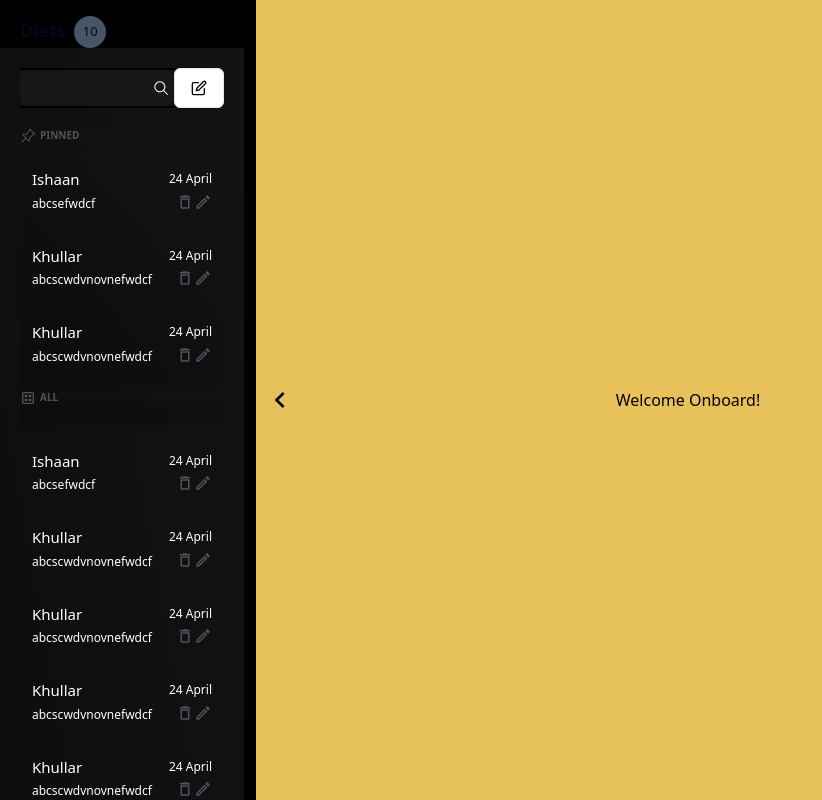
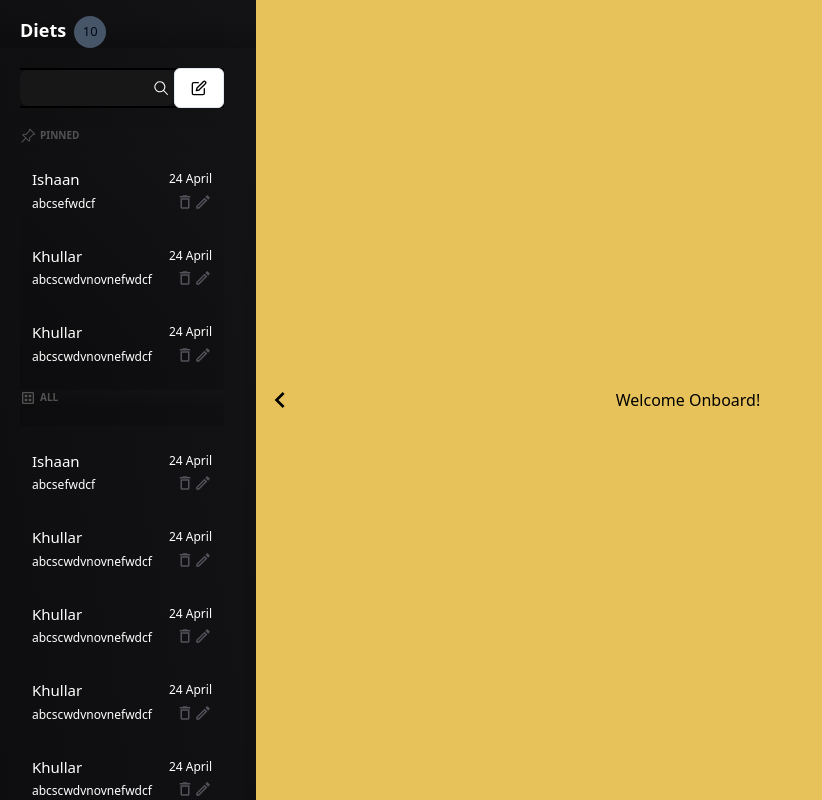
Before and after one commit to ishk9/getYourDiet, a Next.js app in the folder client/: page /Home in a window 1280 px wide. Shown: the whole page, without its empty margins (0-822 px from the left). Built offline with nearby package versions, Linux system fonts and the light colour scheme.

Commit message:
Style: Added color gradient!

```diff
--- a/client/app/Home/page.js
+++ b/client/app/Home/page.js
@@ -13,10 +13,10 @@ export default function Home() {
     return (
         <main className='flex flex-row h-screen w-screen bg-[#E7C25A]'>
             {/* History Section */}
-            <div className={`${historyOpen ? "w-3/5 md:w-1/5" : "w-0"} overflow-auto bg-black transition-width duration-300`}>
-                <div className='flex justify-between px-5 items-center mt-4 sticky top-0 backdrop-filter backdrop-brightness-0 backdrop-opacity-100'>
+            <div className={`${historyOpen ? "w-3/5 md:w-1/5" : "w-0"} overflow-auto  bg-black bg-gradient-to-tr from-zinc-900/50 to-zinc-700/30 transition-width duration-300`}>
+                <div className='flex justify-between px-5 items-center mt-4 sticky top-0 backdrop-filter backdrop-brightness-0 backdrop-opacity-100  bg-black bg-gradient-to-tr from-zinc-900/50 to-zinc-700/30'>
                     <div className='flex'>
-                        <h1 className='text-lg font-semibold mr-2'>Diets</h1>
+                        <h1 className='text-lg font-semibold mr-2 text-white'>Diets</h1>
                         <div className='flex justify-center items-center h-8 w-8 rounded-full bg-slate-600'>
                             <p className='text-[13px]'>10</p>
                         </div>
```
